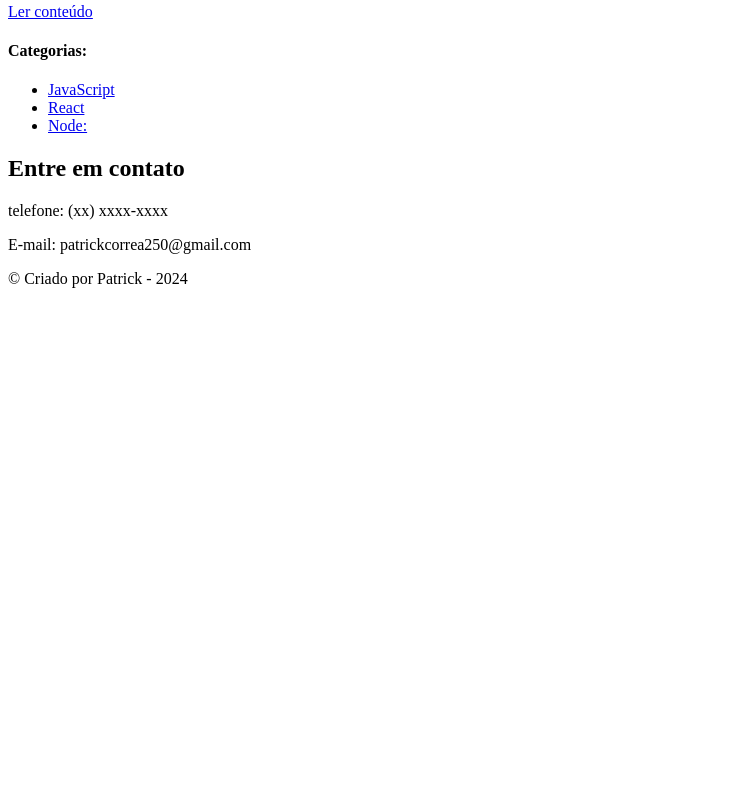
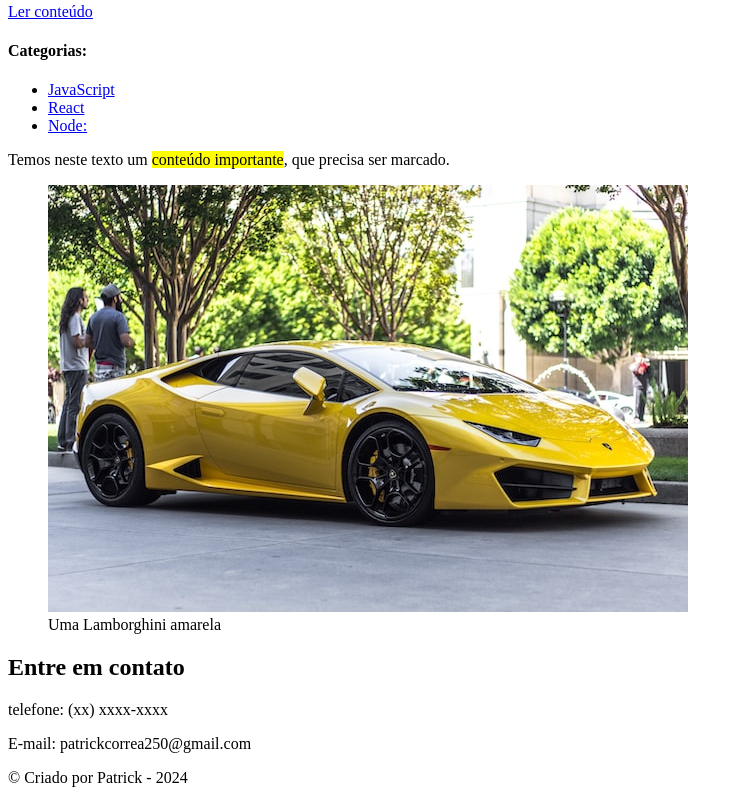
Before and after one commit to SatPaat/Curso-Front-End, a plain HTML site: page 8_HTML_SEMANTICO/index.html in a window 1280 px wide. Shown: the part 824-1627 px from the top of the page, without its empty margins (0-743 px from the left). Before the commit the page ends 1128 px from the top, so only its background shows below. Drawn offline with Linux system fonts and the light colour scheme.

Commit message:
last-push

```diff
--- a/8_HTML_SEMANTICO/index.html
+++ b/8_HTML_SEMANTICO/index.html
@@ -21,7 +21,9 @@
             <a href="#">Contato</a>
         </nav>
      </header>
-    <!-- 1 - Section -->
+     <!-- 8 - Main -->
+      <main>
+            <!-- 1 - Section -->
      <section>
         <h2>Veja nossos produtos:</h2>
         <p>Produto 1</p>
@@ -60,6 +62,7 @@
             <a href="#">Ler conteúdo</a>
         </article>
       </section>
+      </main>
       <!-- 6 - Aside -->
        <aside>
         <h4>Categorias:</h4>
@@ -69,6 +72,13 @@
             <li><a href="#">Node:</a></li>
         </ul>
        </aside>
+       <!-- 9 - Mark -->
+        <p>Temos neste texto um <mark>conteúdo importante</mark>, que precisa ser marcado.</p>
+       <!-- 7 - Figure e FigCaption -->
+        <figure>
+            <img src="img/lambo.jpg" alt="Lamborghini">
+            <figcaption>Uma Lamborghini amarela</figcaption>
+        </figure>
       <!-- 4 - Footer -->
        <footer>
             <div>
```
Also changed, not shown: 8_HTML_SEMANTICO/img/lambo.jpg (renamed from 8_HTML_SEMANTICO/lambo.jpg).
